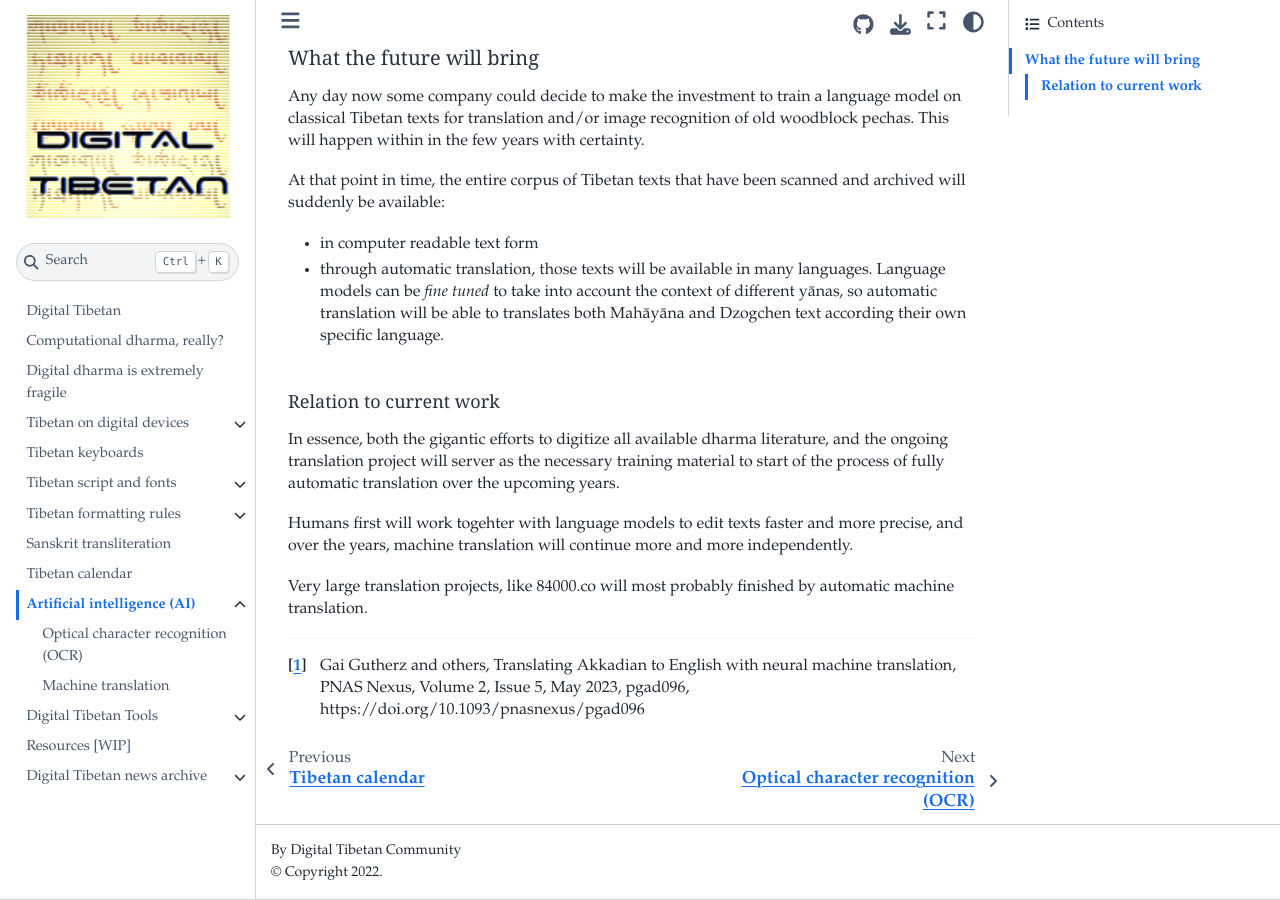
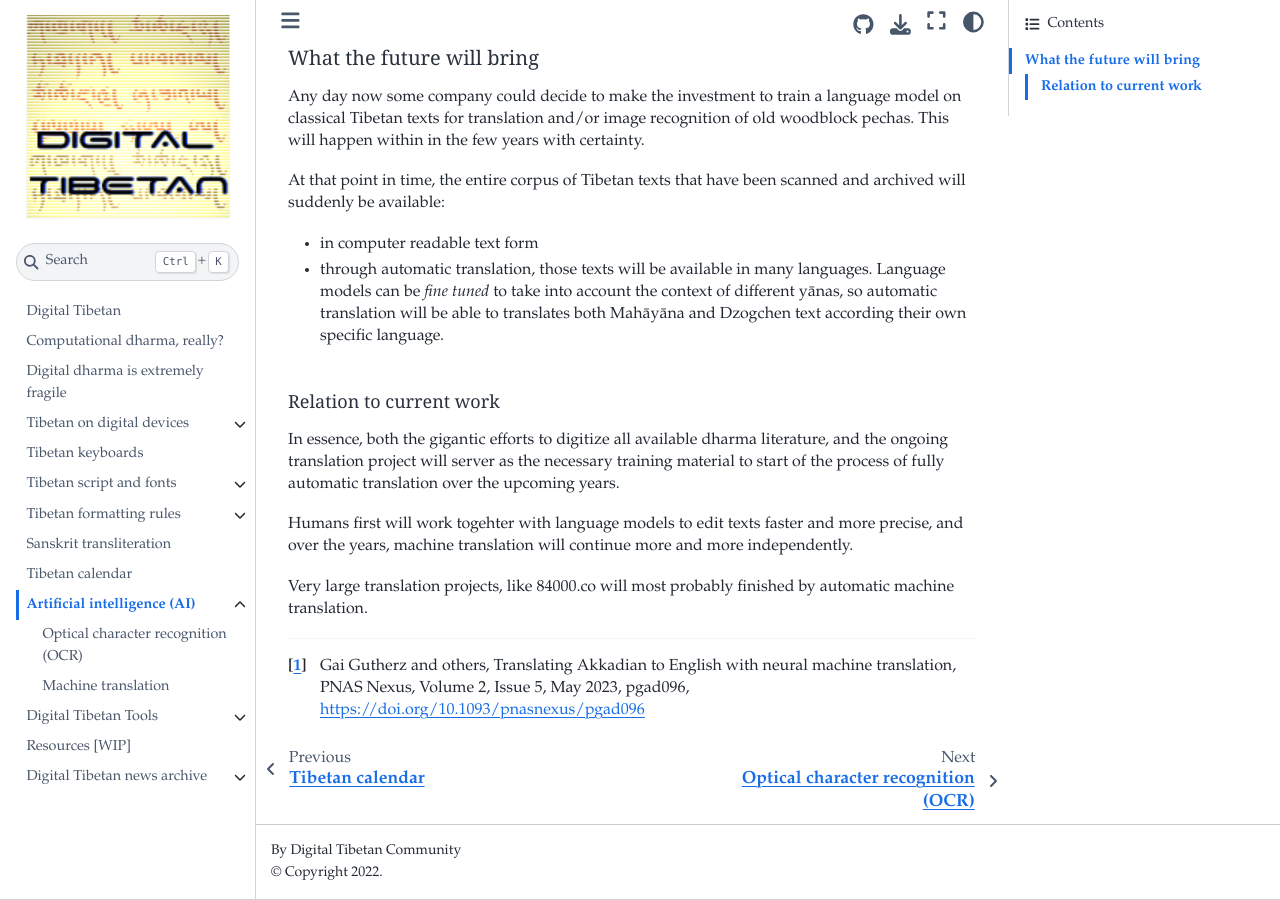
Before and after one commit to DigitalTibetan/DigitalTibetan, a Jupyter Book: the page built from docs/tibetan_ai.md, in a window 1280 px wide and 900 px high, scrolled down 959 px. Built offline with Jupyter Book 1.0.4 settings and Sphinx 7.4.7 and the Sphinx Book theme 1.1.4, drawn with Linux system fonts in a browser that asks for light colours.

Commit message:
Fix footnote link

```diff
--- a/docs/tibetan_ai.md
+++ b/docs/tibetan_ai.md
@@ -44,4 +44,4 @@ Humans first will work togehter with language models to edit texts faster and mo
 Very large translation projects, like 84000.co will most probably finished by automatic machine translation.
 
 
-[^1]: Gai Gutherz and others, Translating Akkadian to English with neural machine translation, PNAS Nexus, Volume 2, Issue 5, May 2023, pgad096, https://doi.org/10.1093/pnasnexus/pgad096
+[^1]: Gai Gutherz and others, Translating Akkadian to English with neural machine translation, PNAS Nexus, Volume 2, Issue 5, May 2023, pgad096, <https://doi.org/10.1093/pnasnexus/pgad096>
```
